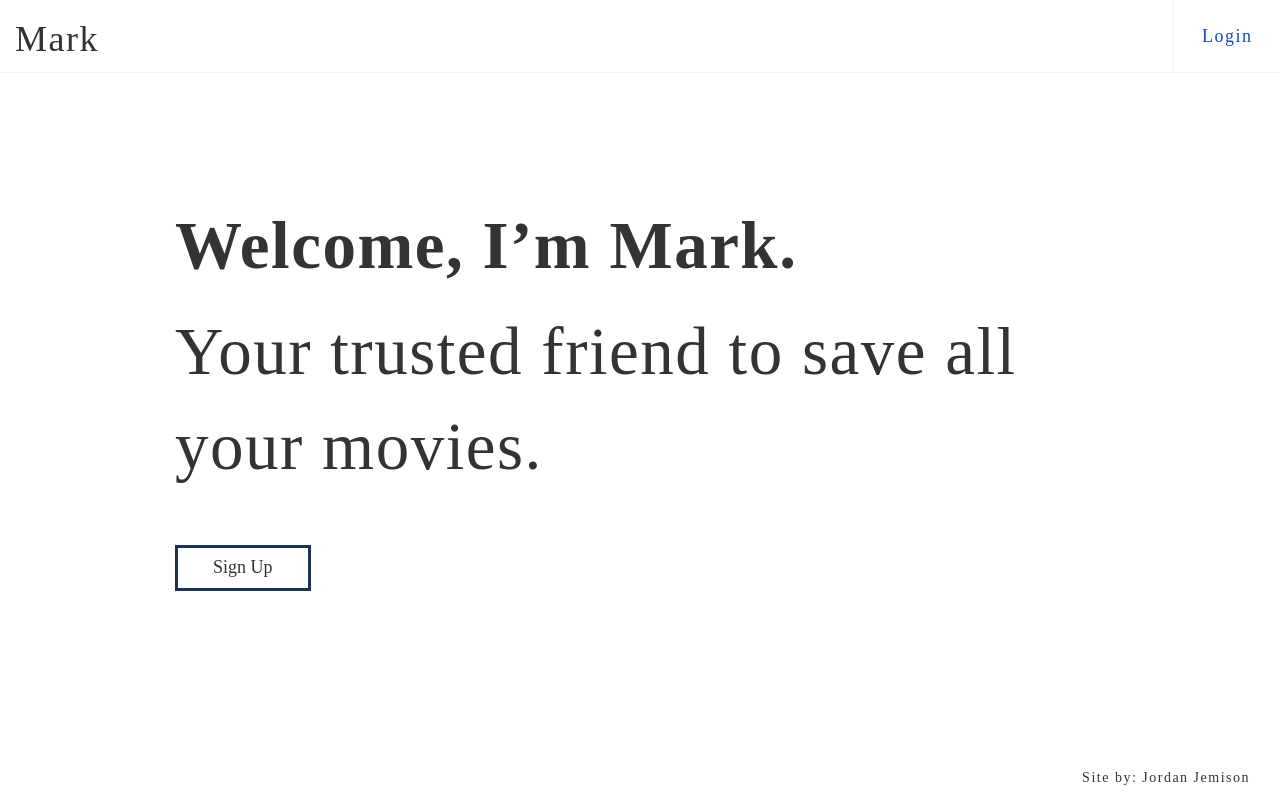
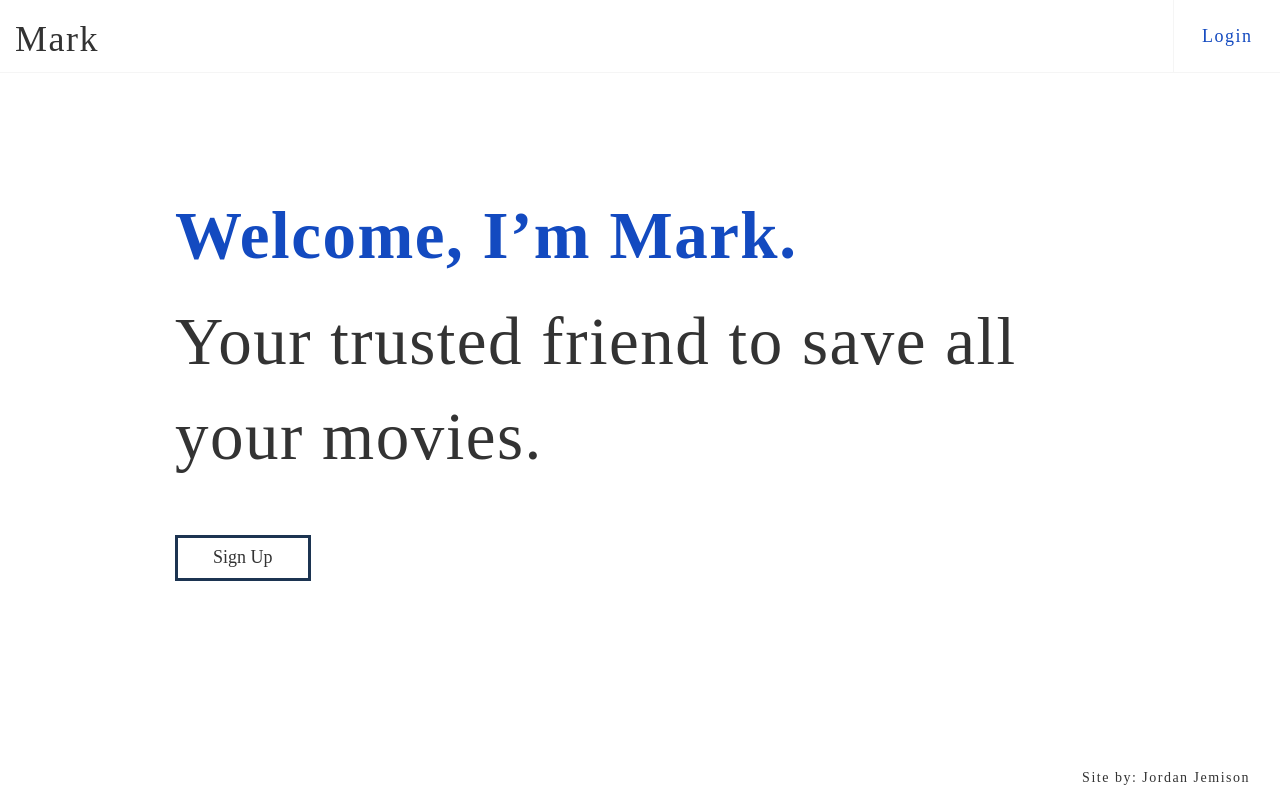
Before and after one commit to jjemison/mark, a plain HTML site: page index.html in a window 1280 px wide. Drawn offline with nearby package versions, Linux system fonts and the light colour scheme; some packages are replaced by stand-ins of ours; a script that the page names is missing.

Commit message:
style for main marketing text

```diff
--- a/style.css
+++ b/style.css
@@ -44,7 +44,7 @@ nav {
   letter-spacing: 1.5px
 }
 .top-marketing-text {
-  margin-top: 125px;
+  margin-top: 115px;
   font-weight: bold;
 }
 .login-menu {
@@ -55,6 +55,8 @@ nav {
   text-align: center;
   padding-top: 7px;
   margin-bottom: 25px;
+}
+.login-btn, .top-marketing-text {
   color: #134AC0;
 }
 .login-btn, .sign-up-btn {
```
Also changed, not shown: views/profile.html (added).
